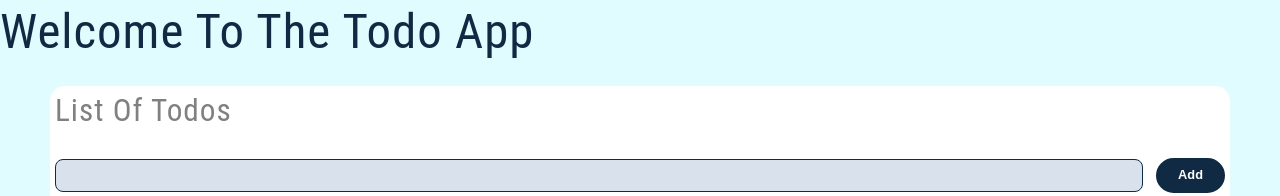
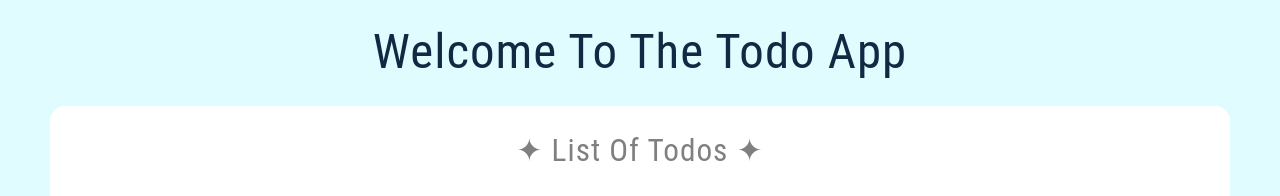
Before and after one commit to ayazhankadessova/ToDoApp, a React (Create React App) app in the folder to-do-frontend/: page / in a window 1280 px wide. Shown: the top 196 px of the page. Built offline with nearby package versions, Linux system fonts and the light colour scheme; no server answers.

Commit message:
change h2 and h3

```diff
--- a/to-do-frontend/src/App.css
+++ b/to-do-frontend/src/App.css
@@ -6,3 +6,7 @@
   font-size: 1.2rem;
   height: 100vh;
 }
+
+.h1 {
+  text-align: center;
+}
--- a/to-do-frontend/src/components/Todo/index.js
+++ b/to-do-frontend/src/components/Todo/index.js
@@ -38,7 +38,7 @@ function Todo() {
 
   return (
     <Container>
-      <h3>List of Todos</h3>
+      <h3>✦ List of Todos ✦</h3>
       <Form input={input} setInput={setInput} addTodo={addTodo} />
       <TodoList todos={todos} fetchData={fetchData} />
       <Key />
--- a/to-do-frontend/src/index.css
+++ b/to-do-frontend/src/index.css
@@ -122,16 +122,20 @@ h5 {
 }
 
 h1 {
-  margin-top: 0;
+  padding-top: 20px;
   font-size: 3.052rem;
+  text-align: center;
 }
 
 h2 {
   font-size: 2.441rem;
+  text-align: center;
 }
 
 h3 {
+  padding-top: 20px;
   font-size: 1.953rem;
+  text-align: center;
 }
 
 h4 {
```
